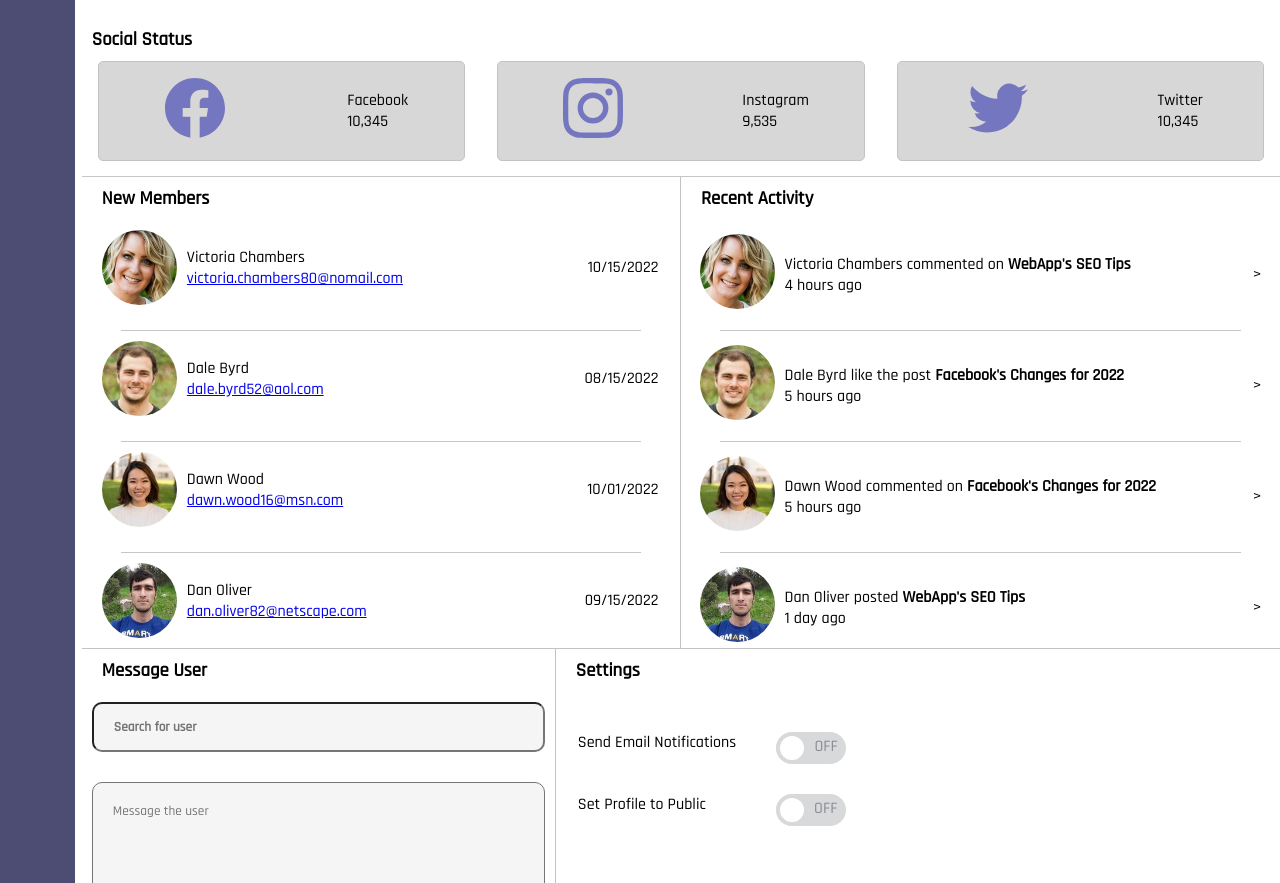
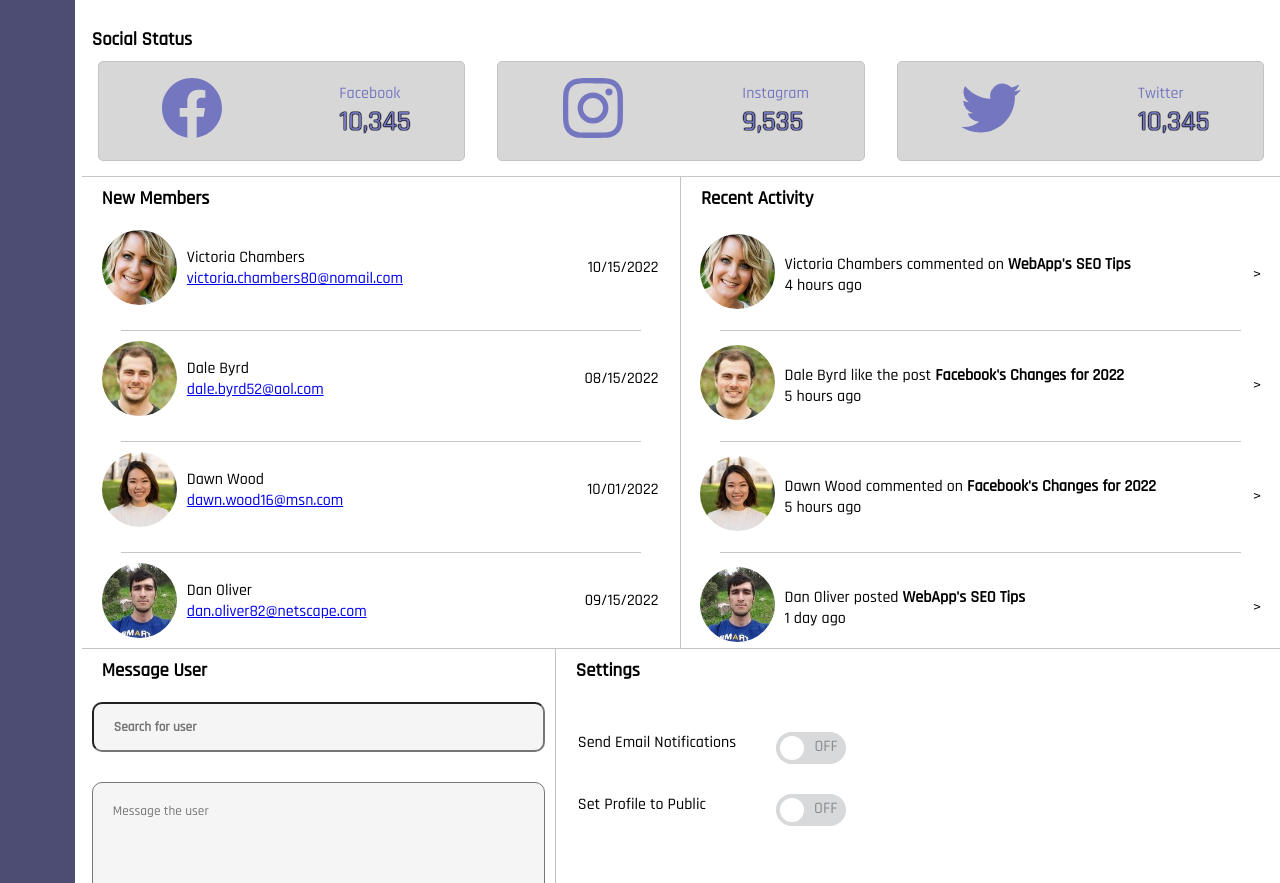
Before and after one commit to TypeErrorDev/TH-7-Webapp-Dashboard, a website: page index.html in a window 1280 px wide. Shown: the part 1111-1994 px from the top of the page. Drawn offline with nearby package versions, Linux system fonts and the light colour scheme.

Commit message:
Fixing the font on the social media postings

```diff
--- a/index.html
+++ b/index.html
@@ -212,8 +212,8 @@
               </svg>
             </div>
             <div class="social-text">
-              <p>Facebook</p>
-              <p>10,345</p>
+              <p class="social-name">Facebook</p>
+              <p class="social-number">10,345</p>
             </div>
           </div>
           <div class="ig-container">
@@ -229,8 +229,8 @@
               </svg>
             </div>
             <div class="ig-text">
-              <p>Instagram</p>
-              <p>9,535</p>
+              <p class="social-name">Instagram</p>
+              <p class="social-number">9,535</p>
             </div>
           </div>
           <div class="twitter-container">
@@ -246,8 +246,8 @@
               </svg>
             </div>
             <div class="twitter-text">
-              <p>Twitter</p>
-              <p>10,345</p>
+              <p class="social-name">Twitter</p>
+              <p class="social-number">10,345</p>
             </div>
           </div>
         </div>
--- a/scss/components/_sections.scss
+++ b/scss/components/_sections.scss
@@ -144,6 +144,16 @@ h3 {
   @include hover;
 }
 
+.social-name {
+  color: $light-purple;
+}
+.social-number {
+  color: $light-purple;
+  font-size: 28px;
+  text-shadow: #000 0px 0px 1px, #000 0px 0px 1px, #000 0px 0px 1px,
+    #000 0px 0px 1px, #000 0px 0px 1px, #000 0px 0px 1px;
+}
+
 .members-container {
   display: flex;
   flex-direction: column;
```
Also changed, not shown: css/styles.css, 1 other file.
